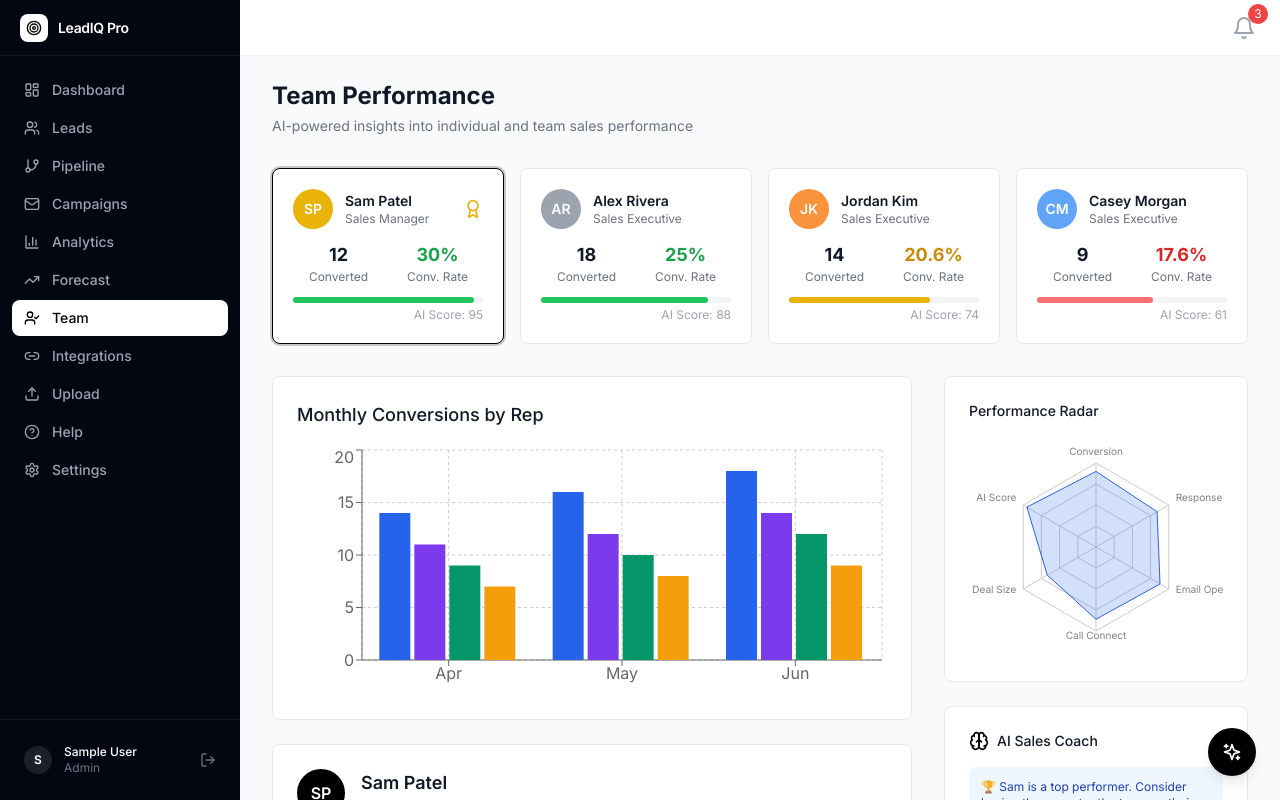
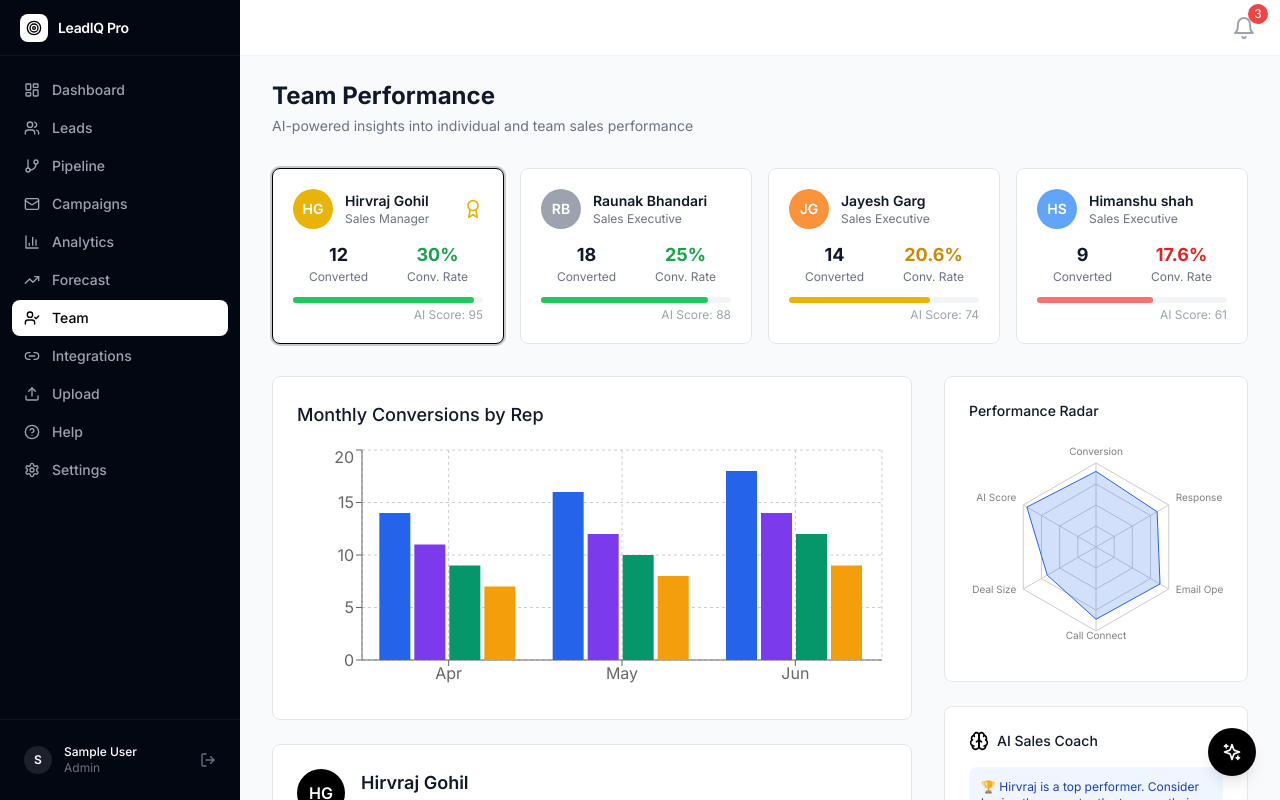
Before and after one commit to Hirva2804/kiro-ai-platform, a Next.js app: page /dashboard/team in a window 1280 px wide. Shown: the top 800 px of the page. Built offline with nearby package versions, Linux system fonts and the light colour scheme; sample sign-in values are in the browser's storage.

Commit message:
names changed

```diff
--- a/app/auth/login/page.tsx
+++ b/app/auth/login/page.tsx
@@ -52,9 +52,9 @@ export default function LoginPage() {
             "LeadIQ Pro helped us increase our conversion rate by 3× in just 90 days."
           </blockquote>
           <div className="flex items-center gap-3">
-            <div className="w-9 h-9 rounded-full bg-white/10 flex items-center justify-center text-white text-sm font-semibold">S</div>
+            <div className="w-9 h-9 rounded-full bg-white/10 flex items-center justify-center text-white text-sm font-semibold">H</div>
             <div>
-              <p className="text-white text-sm font-medium">Sarah Chen</p>
+              <p className="text-white text-sm font-medium">Hirvraj Gohil</p>
               <p className="text-gray-500 text-xs">VP Sales, TechFlow Inc</p>
             </div>
           </div>
--- a/app/dashboard/settings/page.tsx
+++ b/app/dashboard/settings/page.tsx
@@ -22,10 +22,10 @@ const TABS: { id: SettingsTab; label: string; icon: any }[] = [
 ]
 
 const MOCK_TEAM = [
-  { id: '1', name: 'Alex Johnson', email: 'alex@company.com', role: 'admin', status: 'active', avatar: 'AJ' },
-  { id: '2', name: 'Sarah Chen', email: 'sarah@company.com', role: 'sales_manager', status: 'active', avatar: 'SC' },
-  { id: '3', name: 'Mike Torres', email: 'mike@company.com', role: 'sales_executive', status: 'active', avatar: 'MT' },
-  { id: '4', name: 'Priya Patel', email: 'priya@company.com', role: 'sales_executive', status: 'invited', avatar: 'PP' },
+  { id: '1', name: 'Hirvraj Gohil', email: 'hirvraj@company.com', role: 'admin', status: 'active', avatar: 'HG' },
+  { id: '2', name: 'Raunak Bhandari', email: 'raunak@company.com', role: 'sales_manager', status: 'active', avatar: 'RB' },
+  { id: '3', name: 'Jayesh Garg', email: 'jayesh@company.com', role: 'sales_executive', status: 'active', avatar: 'JG' },
+  { id: '4', name: 'Himanshu shah', email: 'himanshu@company.com', role: 'sales_executive', status: 'invited', avatar: 'HS' },
 ]
 
 export default function SettingsPage() {
@@ -34,7 +34,7 @@ export default function SettingsPage() {
   const [showPassword, setShowPassword] = useState(false)
 
   // Profile state
-  const [profile, setProfile] = useState({ name: 'Alex Johnson', email: 'alex@company.com', company: 'Acme Corp', role: 'admin', phone: '+1 (555) 000-0000', timezone: 'America/New_York' })
+  const [profile, setProfile] = useState({ name: 'Hirvraj Gohil', email: 'hirvraj@company.com', company: 'Acme Corp', role: 'admin', phone: '+1 (555) 000-0000', timezone: 'America/New_York' })
 
   // Notifications state
   const [notifications, setNotifications] = useState({
--- a/app/dashboard/team/page.tsx
+++ b/app/dashboard/team/page.tsx
@@ -8,9 +8,9 @@ import { BarChart, Bar, XAxis, YAxis, CartesianGrid, Tooltip, ResponsiveContaine
 const teamMembers = [
   {
     id: '1',
-    name: 'Alex Rivera',
+    name: 'Raunak Bhandari',
     role: 'Sales Executive',
-    avatar: 'AR',
+    avatar: 'RB',
     stats: {
       leadsAssigned: 87,
       contacted: 72,
@@ -28,9 +28,9 @@ const teamMembers = [
   },
   {
     id: '2',
-    name: 'Jordan Kim',
+    name: 'Jayesh Garg',
     role: 'Sales Executive',
-    avatar: 'JK',
+    avatar: 'JG',
     stats: {
       leadsAssigned: 94,
       contacted: 68,
@@ -48,9 +48,9 @@ const teamMembers = [
   },
   {
     id: '3',
-    name: 'Sam Patel',
+    name: 'Hirvraj Gohil',
     role: 'Sales Manager',
-    avatar: 'SP',
+    avatar: 'HG',
     stats: {
       leadsAssigned: 45,
       contacted: 40,
@@ -68,9 +68,9 @@ const teamMembers = [
   },
   {
     id: '4',
-    name: 'Casey Morgan',
+    name: 'Himanshu shah',
     role: 'Sales Executive',
-    avatar: 'CM',
+    avatar: 'HS',
     stats: {
       leadsAssigned: 76,
       contacted: 51,
@@ -181,10 +181,10 @@ export default function TeamPage() {
                     <XAxis dataKey="month" />
                     <YAxis />
                     <Tooltip />
-                    <Bar dataKey="alex" fill="#2563eb" name="Alex" />
-                    <Bar dataKey="jordan" fill="#7c3aed" name="Jordan" />
-                    <Bar dataKey="sam" fill="#059669" name="Sam" />
-                    <Bar dataKey="casey" fill="#f59e0b" name="Casey" />
+                    <Bar dataKey="alex" fill="#2563eb" name="Raunak" />
+                    <Bar dataKey="jordan" fill="#7c3aed" name="Jayesh" />
+                    <Bar dataKey="sam" fill="#059669" name="Hirvraj" />
+                    <Bar dataKey="casey" fill="#f59e0b" name="Himanshu" />
                   </BarChart>
                 </ResponsiveContainer>
               </div>
--- a/lib/auth.ts
+++ b/lib/auth.ts
@@ -11,9 +11,9 @@ const isSupabaseConfigured = SUPABASE_URL.startsWith('https://') && SUPABASE_KEY
 
 // ─── Mock fallback ────────────────────────────────────────────────────────────
 const mockUsers: User[] = [
-  { id: '1', email: 'admin@demo.com', name: 'Admin User', role: 'admin', createdAt: new Date() },
-  { id: '2', email: 'manager@demo.com', name: 'Sales Manager', role: 'sales_manager', createdAt: new Date() },
-  { id: '3', email: 'exec@demo.com', name: 'Sales Executive', role: 'sales_executive', createdAt: new Date() },
+  { id: '1', email: 'admin@demo.com', name: 'Hirvraj Gohil', role: 'admin', createdAt: new Date() },
+  { id: '2', email: 'manager@demo.com', name: 'Raunak Bhandari', role: 'sales_manager', createdAt: new Date() },
+  { id: '3', email: 'exec@demo.com', name: 'Jayesh Garg', role: 'sales_executive', createdAt: new Date() },
 ]
 const mockPasswords: Record<string, string> = {
   'admin@demo.com': bcrypt.hashSync('demo123', 10),
```
